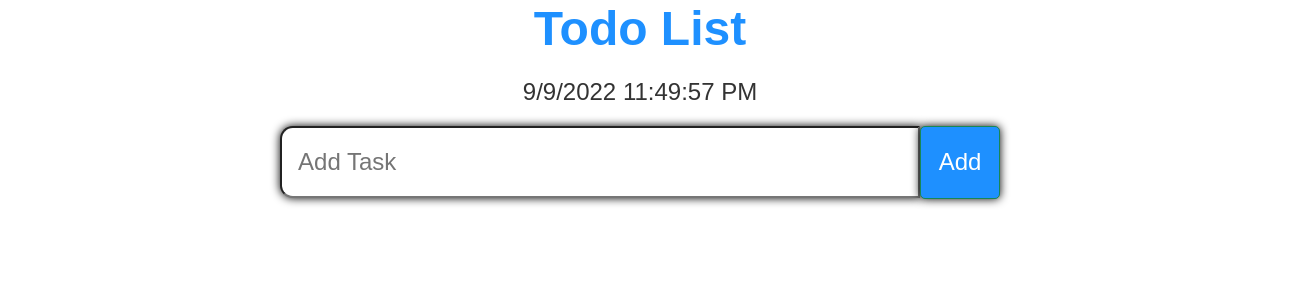
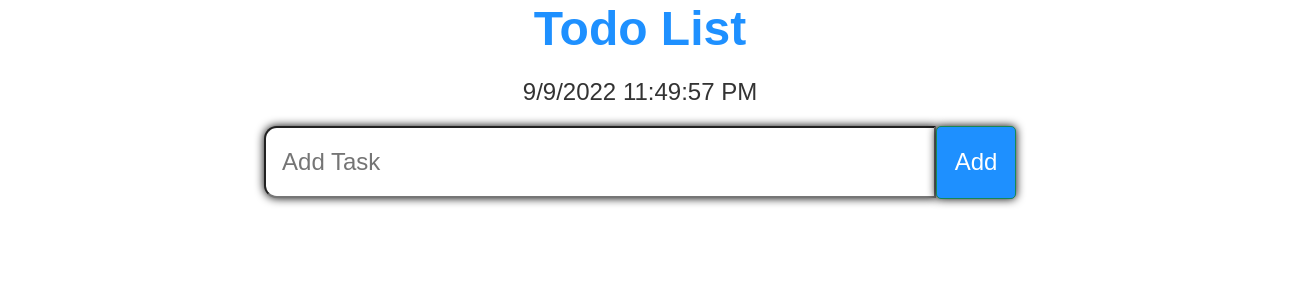
Before and after one commit to Ahmed927c/TodoAppv2, a React (Create React App) app: page / in a window 1280 px wide. Shown: the top 300 px of the page, 1312 px wide, since content can reach past the window. Built offline with nearby package versions, Linux system fonts and the light colour scheme.

Commit message:
edit css

```diff
--- a/public/index.html
+++ b/public/index.html
@@ -4,6 +4,7 @@
     <meta charset="utf-8" />
     <link rel="icon" href="%PUBLIC_URL%/favicon.ico" />
     <meta name="viewport" content="width=device-width, initial-scale=1" />
+    <meta name="viewport" content="width=device-width, initial-scale=1.0, maximum-scale=1.0, user-scalable=no" />
     <meta name="theme-color" content="#000000" />
     <meta
       name="description"
--- a/src/components/Todo.js
+++ b/src/components/Todo.js
@@ -213,7 +213,7 @@
 `;
 
 const InputContainer = styled.div`
-    width: 100%;
+   width:calc(100vw + 4rem);
     display: flex;
     align-items: center;
     justify-content: center;
@@ -226,7 +226,7 @@
         border-radius: 0.8rem 0 0 0.8rem;
     }
     button {
-        position: relative;
+        max-width: 10rem;
         padding: 1.1rem;
         font-size: 1.5rem;
         outline: none;
```
